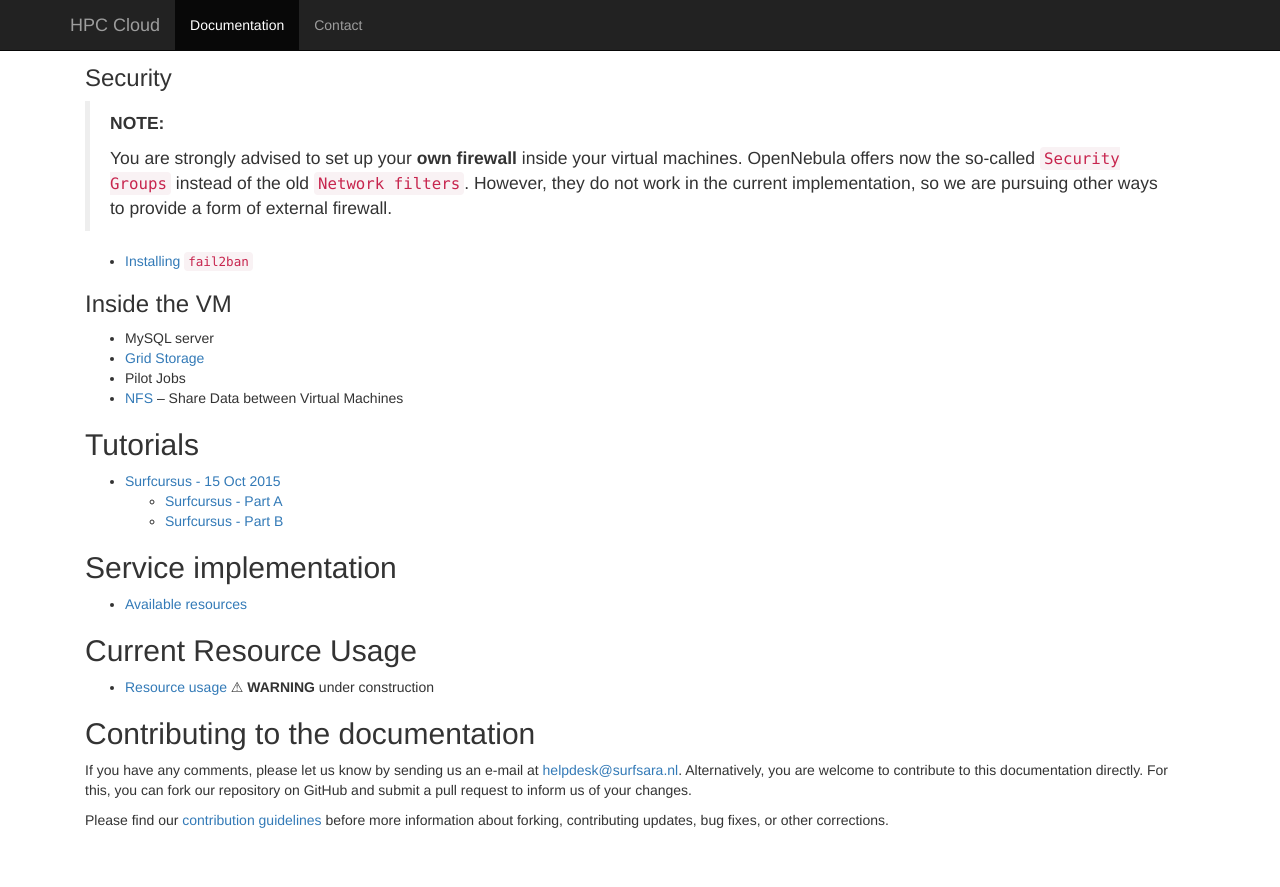
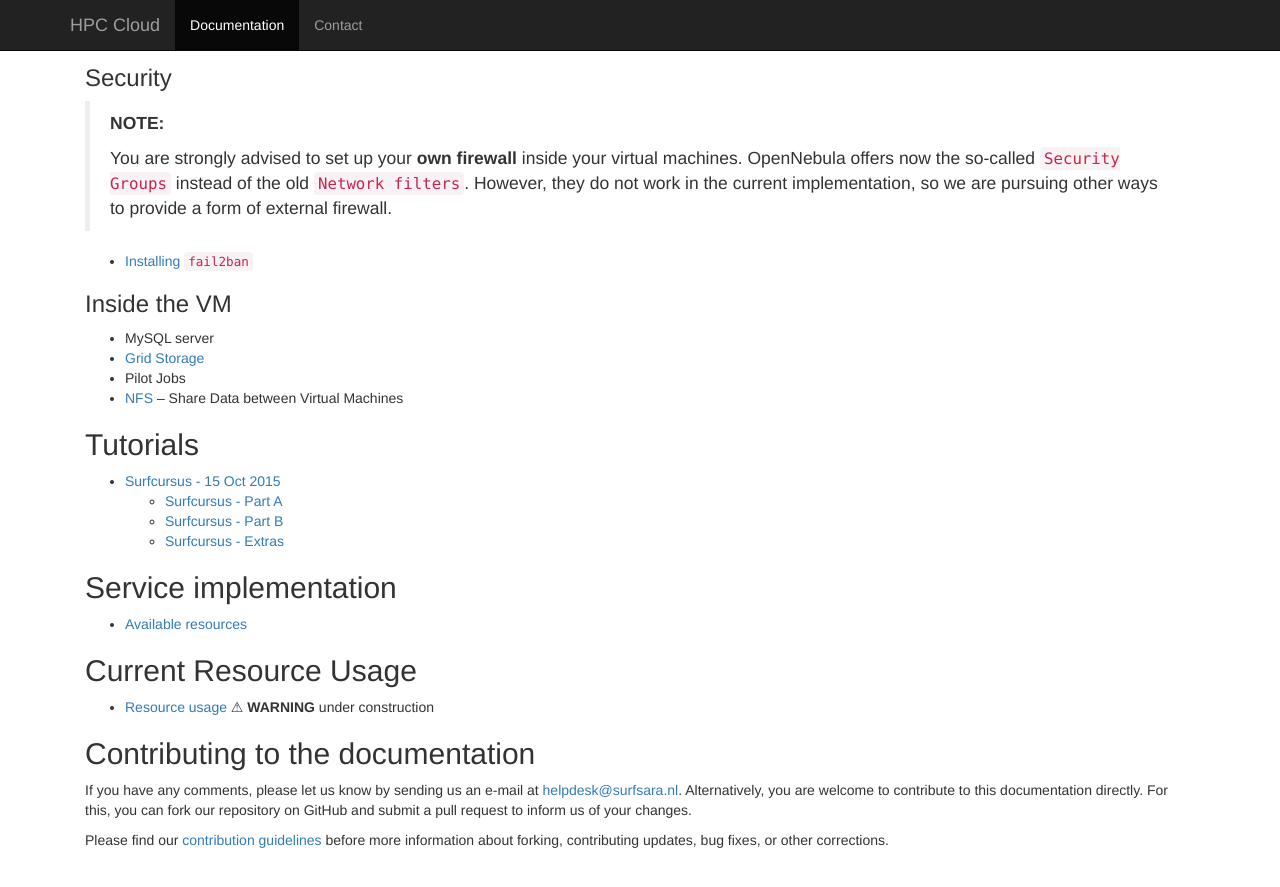
Before and after one commit to sara-nl/clouddocs, a Jekyll site: the page built from index.markdown, in a window 1280 px wide and 900 px high, scrolled down 1233 px. Shown: the top 887 px of the window. Built offline with Jekyll 4.4.1, drawn with Linux system fonts in a browser that asks for light colours.

Commit message:
added surfcursus extras

```diff
--- a/index.markdown
+++ b/index.markdown
@@ -70,6 +70,7 @@ layout: default
 * [Surfcursus - 15 Oct 2015](surfcursus-2015-Oct-15)
   * [Surfcursus - Part A](surfcursus-part-A-2015-Oct-15)
   * [Surfcursus - Part B](surfcursus-part-B-2015-Oct-15)
+  * [Surfcursus - Extras](surfcursus-extras-2015-Oct-15)
 
 ## Service implementation
 * [Available resources](resources-available)
```
